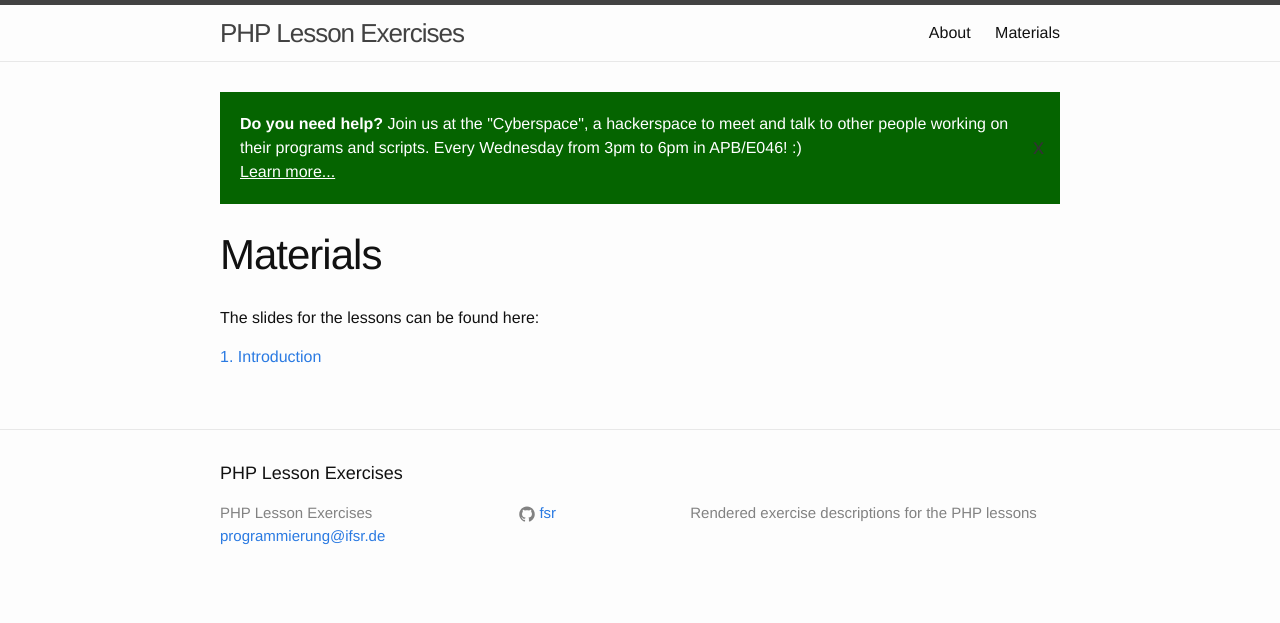
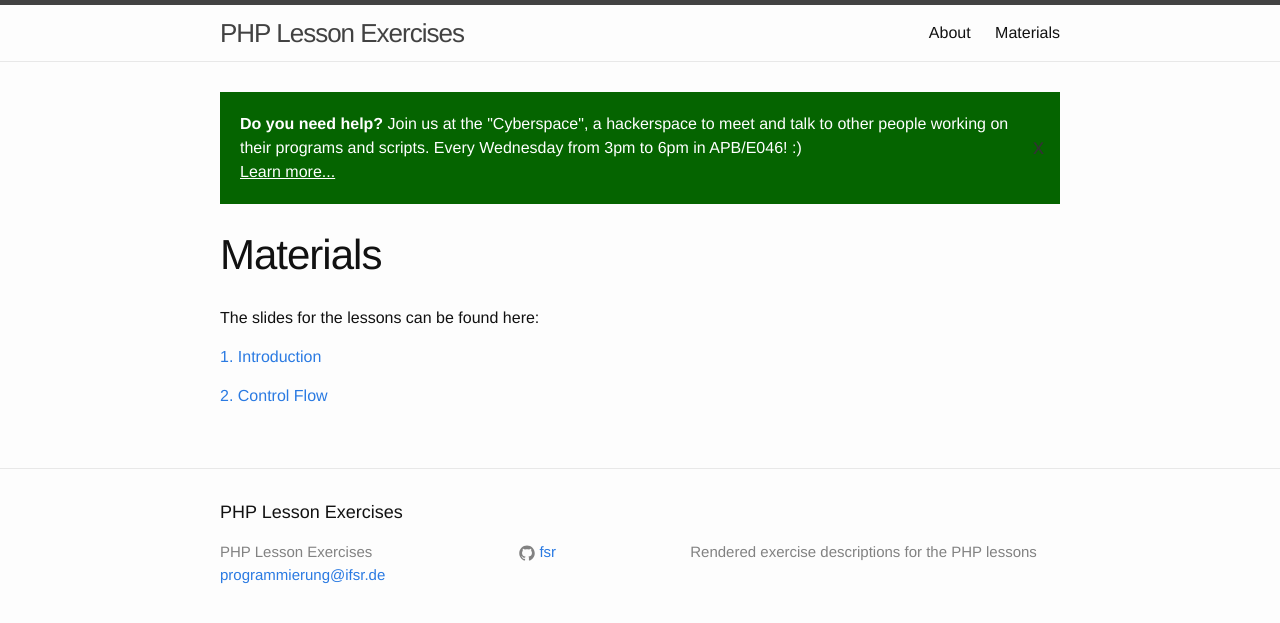
Before and after one commit to fsr/php-lessons, a Jekyll site: the page built from materials.md, in a window 1280 px wide. Shown: the top 623 px of the page. Built offline with Jekyll 4.4.1, drawn with Linux system fonts in a browser that asks for light colours.

Commit message:
Add 2nd slide to page

```diff
--- a/_data/materials.yml
+++ b/_data/materials.yml
@@ -4,3 +4,8 @@ slides:
     name: Introduction
     url: https://ifsr.de/kurs-materialien/php/01-introduction.pdf
     published: True
+  -
+    number: 2
+    name: Control Flow
+    url: https://ifsr.de/kurs-materialien/php/02-control-flow.pdf
+    published: True
```
